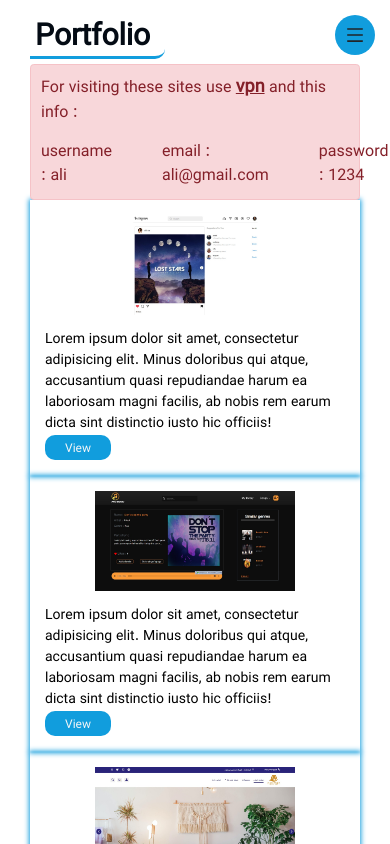
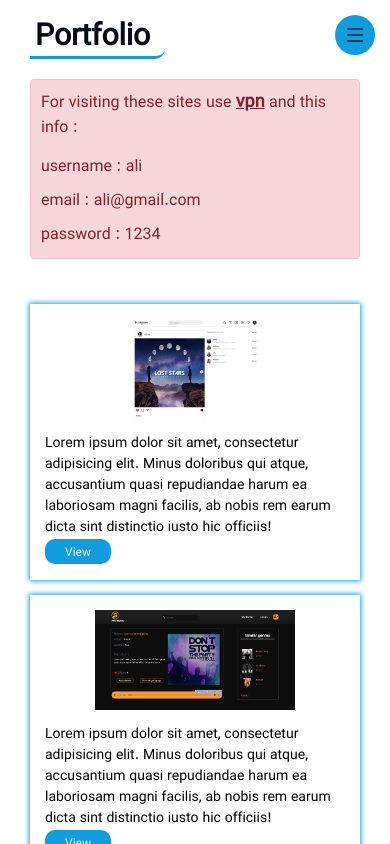
Before and after one commit to Alivolley/resume-new, a React (Create React App) app: page /portfolio in a window 390 px wide. Shown: the top 844 px of the page. Built offline with nearby package versions, Linux system fonts and the light colour scheme.

Commit message:
portfolio responsived

```diff
--- a/src/Components/PortfolioItem/PortfolioItem.jsx
+++ b/src/Components/PortfolioItem/PortfolioItem.jsx
@@ -19,7 +19,7 @@ export default function PortfolioItem({ source, explain, goTo }) {
 }
 
 const PortfolioItemWrapper = styled(Col)`
-   margin-top: 1.5rem;
+   margin-top: 1.5rem !important;
 `;
 
 const Item = styled.a.attrs({ target: "_blank" })`
--- a/src/Pages/Portfolio/Portfolio.jsx
+++ b/src/Pages/Portfolio/Portfolio.jsx
@@ -69,6 +69,7 @@ export default function Portfolio() {
 const PortfolioWrapper = styled.section`
    margin-top: 2rem;
    padding: 0 3rem;
+   margin-bottom: 5rem;
 `;
 
 const AlertCustom = styled(Alert)`
@@ -79,6 +80,17 @@ const AlertCustom = styled(Alert)`
    div {
       display: flex;
       gap: 5rem;
+   }
+
+   @media (max-width: 576px) {
+      margin-top: 2rem;
+      margin-bottom: 3rem;
+
+      div {
+         display: flex;
+         flex-direction: column;
+         gap: 1rem;
+      }
    }
 `;
 
```
